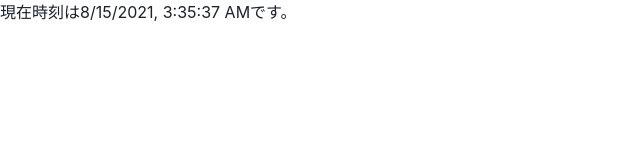
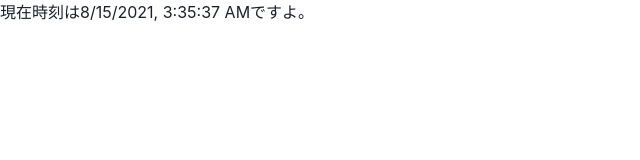
Before and after one commit to pocketech/amplify-chat-app, a Next.js app: page /isr in a window 1280 px wide. Shown: the top 160 px of the page, without its empty margins (0-640 px from the left). Built offline with nearby package versions, Linux system fonts and the light colour scheme; no server answers.

Commit message:
:memo:文言を修正

```diff
--- a/src/pages/isr.tsx
+++ b/src/pages/isr.tsx
@@ -14,6 +14,6 @@ export const getStaticProps = async () => {
   }
 }
 const Page: NextPage<Props> = ({ current }) => {
-  return <Text>現在時刻は{current}です。</Text>
+  return <Text>現在時刻は{current}ですよ。</Text>
 }
 export default Page
```
